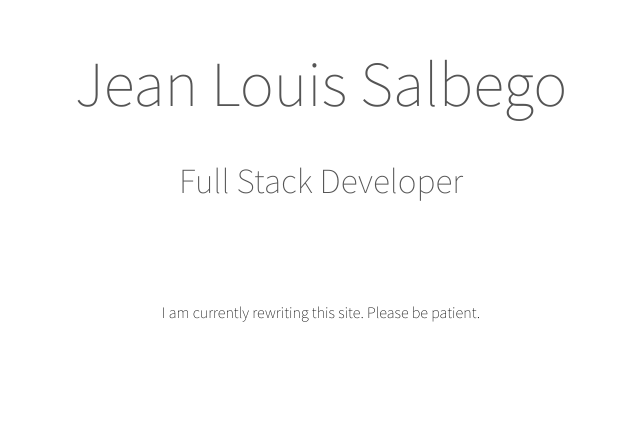
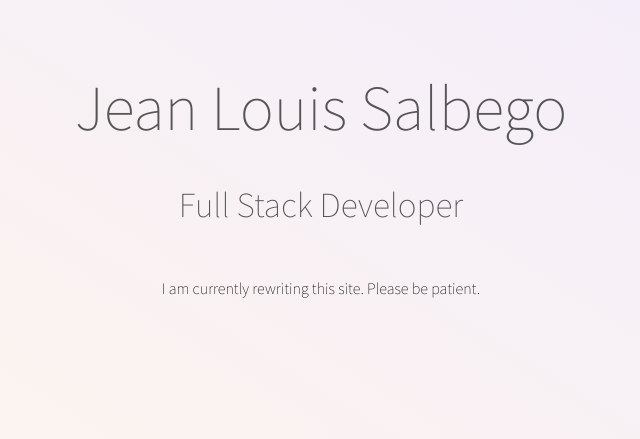
Before and after one commit to jlouiss/website, a React (Create React App) app: page / in a window 1280 px wide. Shown: the part 231-670 px from the top of the page, without its empty margins (319-959 px from the left). Built offline with nearby package versions, Linux system fonts and the light colour scheme.

Commit message:
added gradient background

```diff
--- a/src/App.css
+++ b/src/App.css
@@ -3,14 +3,19 @@
 :root, * {
     font-family: 'Source Sans Pro', sans-serif;
     font-weight: 200;
+
+    background: #f0ebff; /* fallback for old browsers */
+    background: -webkit-linear-gradient(to top right, #fff6eb, #f0ebff); /* Chrome 10-25, Safari 5.1-6 */
+    background: linear-gradient(to top right, #fff6eb, #f0ebff); /* W3C, IE 10+/ Edge, Firefox 16+, Chrome 26+, Opera 12+, Safari 7+ */
+}
+
+:root * {
+    background: none;
 }
 
 .App {
     text-align: center;
-}
-
-.App-header {
-    background-color: #fff;
+    padding: 0 2.4rem;
     color: #555;
     min-height: 100vh;
     display: flex;
@@ -19,17 +24,41 @@
     justify-content: center;
 }
 
+.App-header {
+    height: 100%;
+    display: flex;
+    align-items: center;
+    justify-content: center;
+    flex-wrap: wrap;
+}
+
+.App-header > * {
+    flex: 1 1 100%;
+}
+
 .App-header .title {
-    font-size: 4rem;
-    margin-bottom: 2.2rem;
+    font-size: 3rem;
+    margin-bottom: 2rem;
 }
 
 .App-header .subtitle {
-    font-size: 2.2rem;
+    font-size: 1.8rem;
     margin-top: 0;
 }
 
 .App-header p {
-    padding-top: 3rem;
+    align-self: flex-end;
     color: #000;
 }
+
+@media (min-width: 700px) {
+    .App-header .title {
+        font-size: 4rem;
+        margin-bottom: 2.2rem;
+    }
+
+    .App-header .subtitle {
+        font-size: 2.2rem;
+        margin-top: 0;
+    }
+}
```
